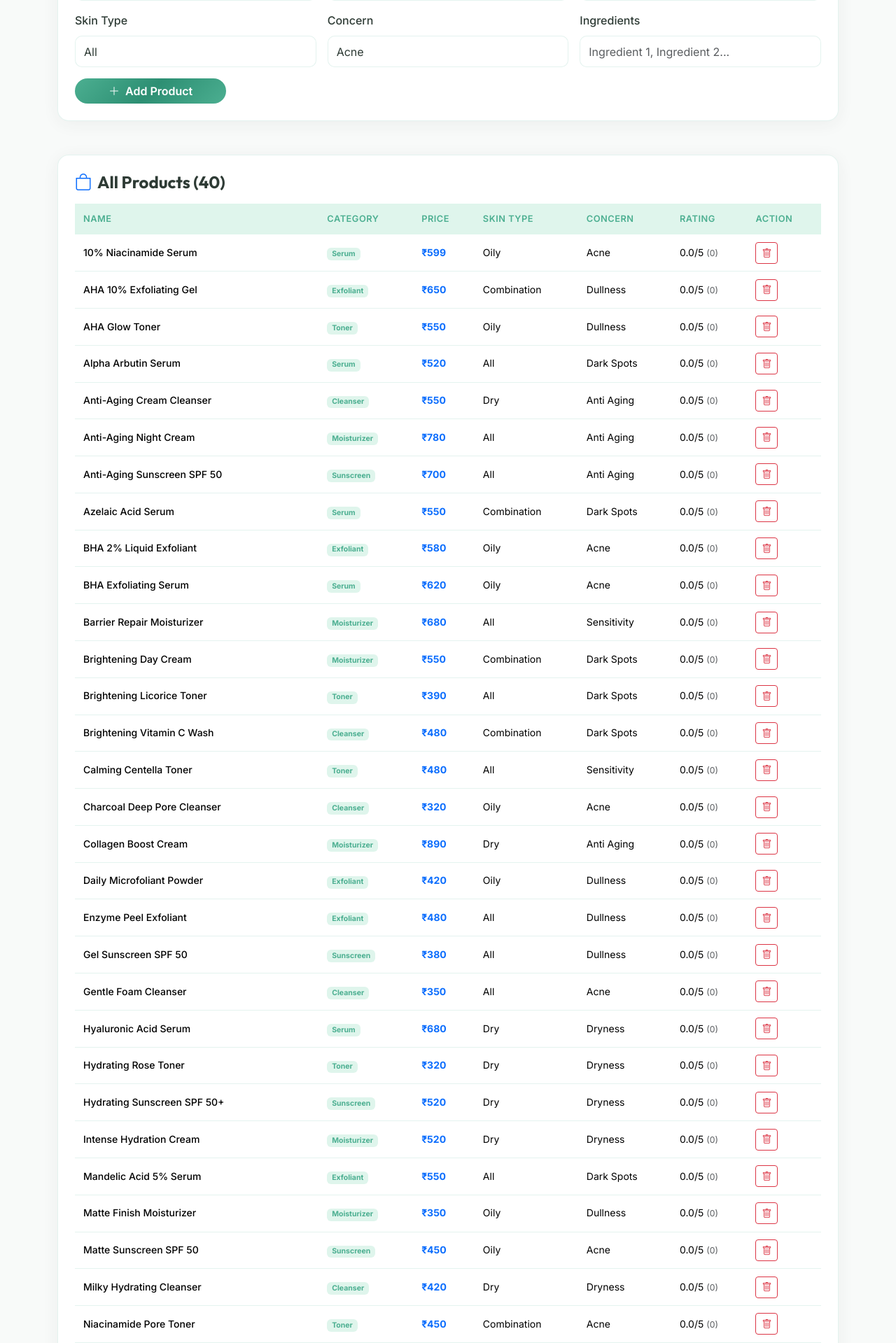
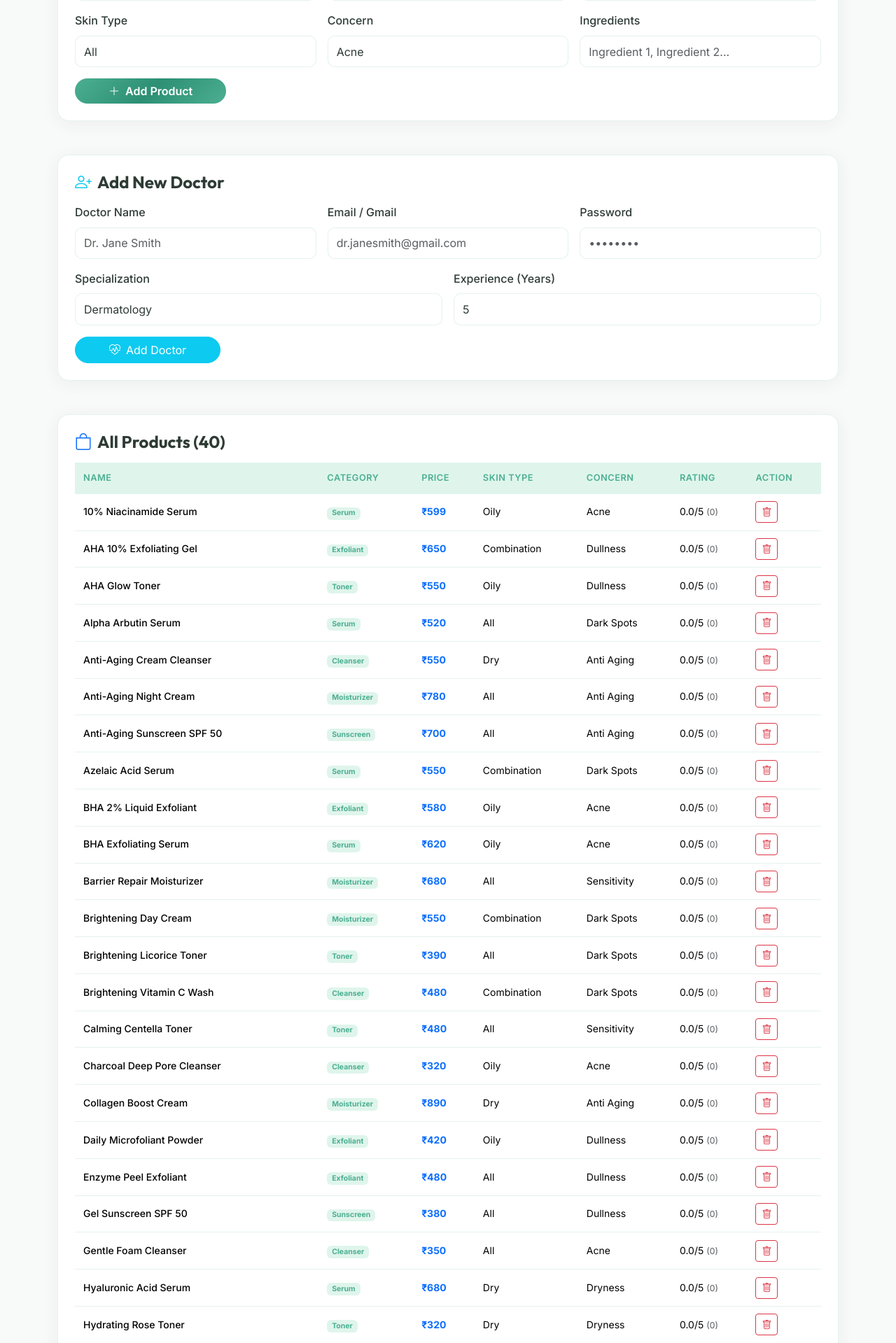
Before and after one commit to Drushyagowda17/Smart-Skincare-Recommendation-System, a Flask app: page /admin in a window 1280 px wide. Shown: the part 1326-3245 px from the top of the page at 70% size. Run offline with Flask 3, Linux system fonts and the light colour scheme; the visitor is signed in with stand-in values (Sample User, id 1); data comes from the database, SQL or seed files in the repository; data that the repository does not hold is empty.

Commit message:
Update admin.html

```diff
--- a/templates/admin.html
+++ b/templates/admin.html
@@ -135,6 +135,39 @@
         </div>
 
         <div class="glass-card p-4 mb-5">
+            <h4 class="fw-bold mb-3"><i class="bi bi-person-plus me-2 text-info"></i>Add New Doctor</h4>
+            <form method="POST" action="{{ url_for('add_doctor') }}">
+                <div class="row g-3">
+                    <div class="col-md-4">
+                        <label class="form-label fw-medium">Doctor Name</label>
+                        <input type="text" name="name" class="form-control" required placeholder="Dr. Jane Smith">
+                    </div>
+                    <div class="col-md-4">
+                        <label class="form-label fw-medium">Email / Gmail</label>
+                        <input type="email" name="email" class="form-control" required placeholder="dr.janesmith@gmail.com">
+                    </div>
+                    <div class="col-md-4">
+                        <label class="form-label fw-medium">Password</label>
+                        <input type="password" name="password" class="form-control" required placeholder="••••••••">
+                    </div>
+                    <div class="col-md-6">
+                        <label class="form-label fw-medium">Specialization</label>
+                        <input type="text" name="specialization" class="form-control" required value="Dermatology" placeholder="e.g. Dermatology, Cosmetology">
+                    </div>
+                    <div class="col-md-6">
+                        <label class="form-label fw-medium">Experience (Years)</label>
+                        <input type="number" name="experience" class="form-control" required value="5" min="0" max="50" placeholder="5">
+                    </div>
+                    <div class="col-12">
+                        <button type="submit" class="btn btn-info text-white rounded-pill px-5">
+                            <i class="bi bi-heart-pulse me-2"></i>Add Doctor
+                        </button>
+                    </div>
+                </div>
+            </form>
+        </div>
+
+        <div class="glass-card p-4 mb-5">
             <h4 class="fw-bold mb-3"><i class="bi bi-bag me-2 text-primary"></i>All Products ({{ products | length }})</h4>
             <div class="table-responsive">
                 <table class="table table-hover glass-table small">
@@ -193,13 +226,20 @@
                     <h4 class="fw-bold mb-3"><i class="bi bi-heart-pulse me-2 text-info"></i>Doctors ({{ doctors | length }})</h4>
                     <div class="table-responsive">
                         <table class="table table-hover glass-table small">
-                            <thead><tr><th>Name</th><th>Specialization</th><th>Exp</th></tr></thead>
+                            <thead><tr><th>Name</th><th>Specialization</th><th>Exp</th><th>Action</th></tr></thead>
                             <tbody>
                                 {% for d in doctors %}
                                 <tr>
                                     <td class="fw-medium">{{ d['name'] }}</td>
                                     <td>{{ d['specialization'] }}</td>
                                     <td>{{ d['experience'] }} yrs</td>
+                                    <td>
+                                        <form method="POST" action="{{ url_for('delete_doctor', doctor_id=d['id']) }}" class="d-inline">
+                                            <button type="submit" class="btn btn-sm btn-outline-danger" onclick="return confirm('Delete this doctor? All their consultations will be unassigned.')">
+                                                <i class="bi bi-trash"></i>
+                                            </button>
+                                        </form>
+                                    </td>
                                 </tr>
                                 {% endfor %}
                             </tbody>
```
